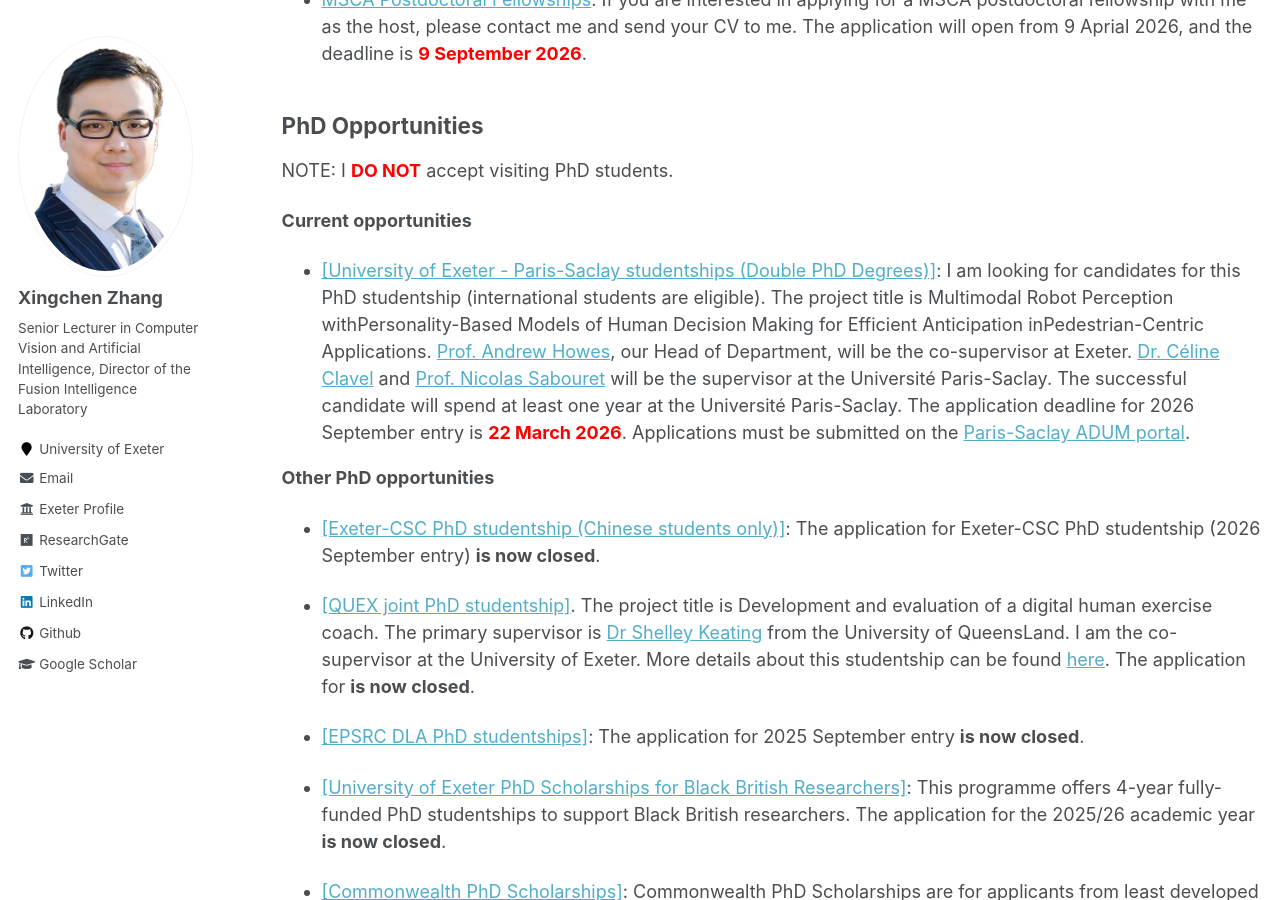
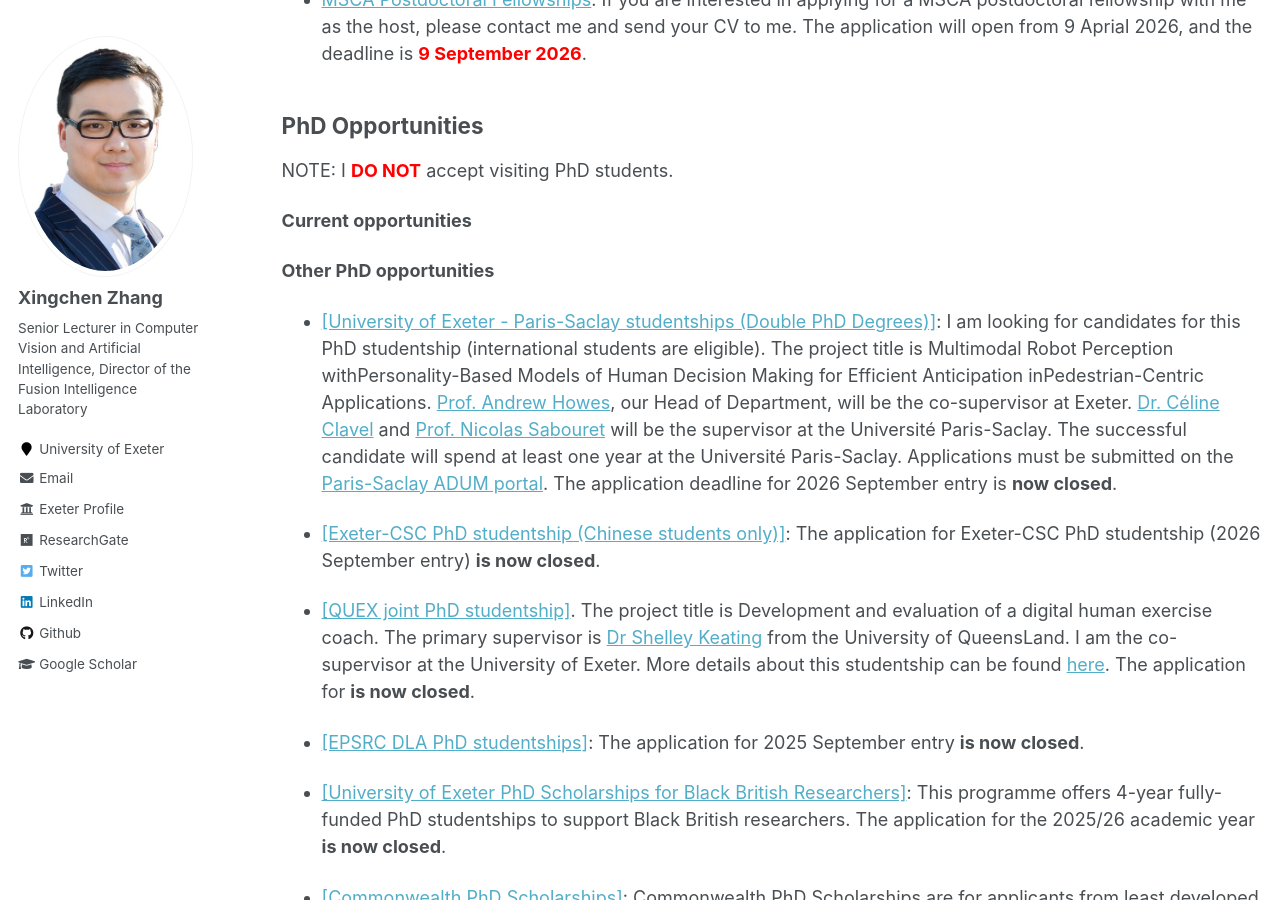
Before and after one commit to xingchenzhang/xingchenzhang.github.io, a Jekyll site: the page built from _pages/opportunities.md, in a window 1280 px wide and 900 px high, scrolled down 400 px. Built offline with Jekyll 4.4.1, drawn with Linux system fonts in a browser that asks for light colours.

Commit message:
remove Paris studentship

```diff
--- a/_pages/opportunities.md
+++ b/_pages/opportunities.md
@@ -23,10 +23,10 @@
 
 **Current opportunities**
 
-- [[University of Exeter - Paris-Saclay studentships (Double PhD Degrees)]](https://www.exeter.ac.uk/study/pg-research/funding/phdfunding/paris-saclay/): I am looking for candidates for this PhD studentship (international students are eligible). The project title is Multimodal Robot Perception withPersonality-Based Models of Human Decision Making for Efficient Anticipation inPedestrian-Centric Applications. [Prof. Andrew Howes](https://experts.exeter.ac.uk/41016-andrew-howes), our Head of Department, will be the co-supervisor at Exeter. [Dr. Céline Clavel](https://clavelcel.wixsite.com/monsite) and [Prof. Nicolas Sabouret](https://perso.limsi.fr/sabouret/) will be the supervisor at the Université Paris-Saclay. The successful candidate will spend at least one year at the Université Paris-Saclay. The application deadline for 2026 September entry is **<span style="color: red;"> 22 March 2026</span>**. Applications must be submitted on the [Paris-Saclay ADUM portal](https://adum.fr/as/ed/voirproposition.pl?site=PSaclay&matricule_prop=70347&langue=en).
-
 
 **Other PhD opportunities**
+
+- [[University of Exeter - Paris-Saclay studentships (Double PhD Degrees)]](https://www.exeter.ac.uk/study/pg-research/funding/phdfunding/paris-saclay/): I am looking for candidates for this PhD studentship (international students are eligible). The project title is Multimodal Robot Perception withPersonality-Based Models of Human Decision Making for Efficient Anticipation inPedestrian-Centric Applications. [Prof. Andrew Howes](https://experts.exeter.ac.uk/41016-andrew-howes), our Head of Department, will be the co-supervisor at Exeter. [Dr. Céline Clavel](https://clavelcel.wixsite.com/monsite) and [Prof. Nicolas Sabouret](https://perso.limsi.fr/sabouret/) will be the supervisor at the Université Paris-Saclay. The successful candidate will spend at least one year at the Université Paris-Saclay. Applications must be submitted on the [Paris-Saclay ADUM portal](https://adum.fr/as/ed/voirproposition.pl?site=PSaclay&matricule_prop=70347&langue=en). The application deadline for 2026 September entry is **now closed**.
 
 - [[Exeter-CSC PhD studentship (Chinese students only)]](https://www.exeter.ac.uk/study/pg-research/csc-scholarships/): The application for Exeter-CSC PhD studentship (2026 September entry) **is now closed**.
 
```
Also changed, not shown: _pages/about.md (+0 -2 lines).
